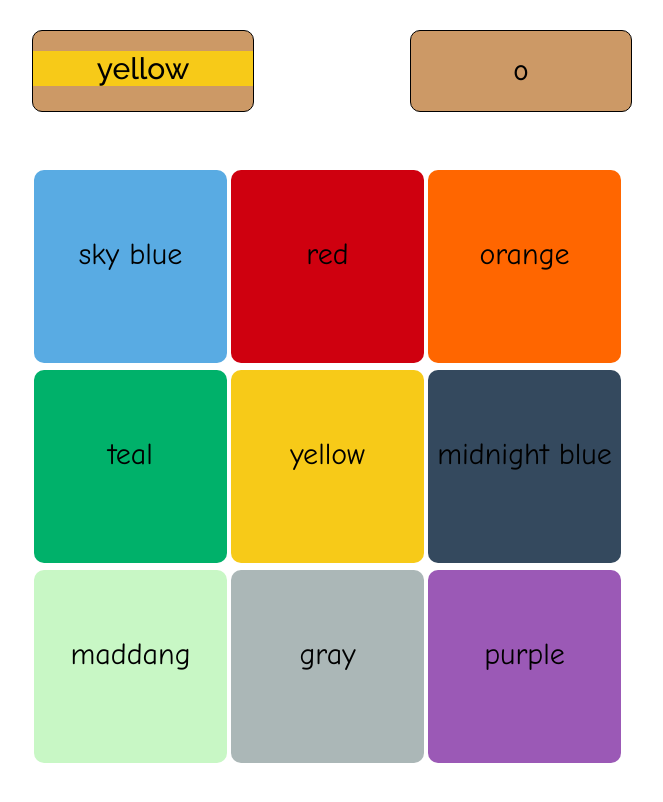
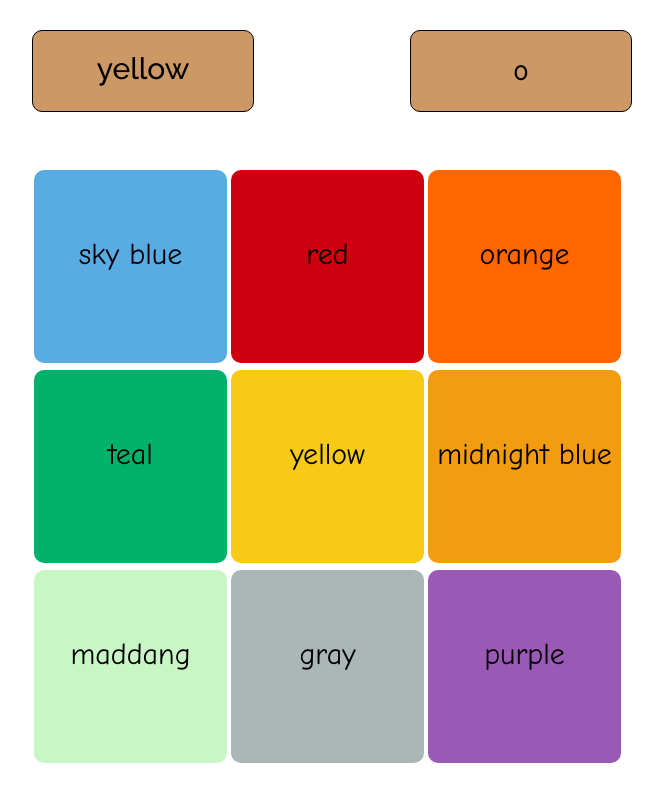
Before and after one commit to irulenot/Tic-Tack-To, a plain HTML site: page html.html in a window 1280 px wide. In both pictures the pointer is over the element "midnight blue". Shown: the whole page, without its empty margins (308-971 px from the left). Drawn offline with nearby package versions, Linux system fonts and the light colour scheme.

Commit message:
Fixed background on bttn1

```diff
--- a/css.css
+++ b/css.css
@@ -22,7 +22,7 @@
     font-size: 30px;
     text-align: center;
 	float: left;
-	background-color: CC9966;
+	background-color:CC9966
 }
 
 .bttn2 {
@@ -34,7 +34,7 @@
 	font-size: 25px;
     text-align: center;
 	float: right;
-	background-color: CC9966;
+	background-color: CC9966
 }
 
 
@@ -125,7 +125,7 @@
 }
 
 .midnight_blue:hover {
-	background-color: #34495e!important;
+	background-color: #f39c12!important;
 }
 
 .maddang {
--- a/html.html
+++ b/html.html
@@ -18,7 +18,7 @@
                 <div class="bttn_container">
 
 			      <div class="bttn1">
-			      	<div id='colors'>yellow</div>
+			      	<div id='colors' style='background-color: CC9966;'>yellow</div>
 			      </div>
 			      <div class="bttn2">
 			      	<div id="timer"></div>
```
